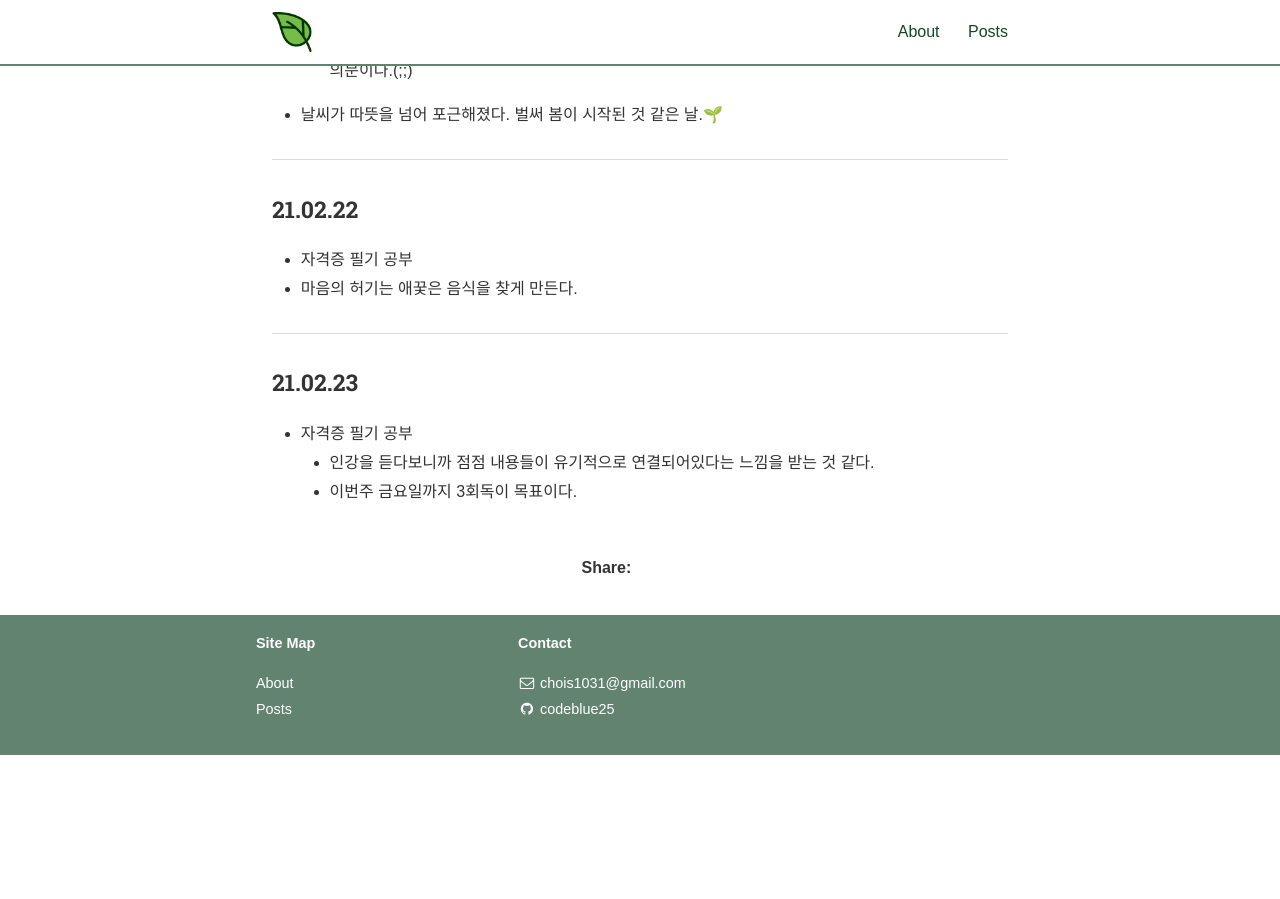
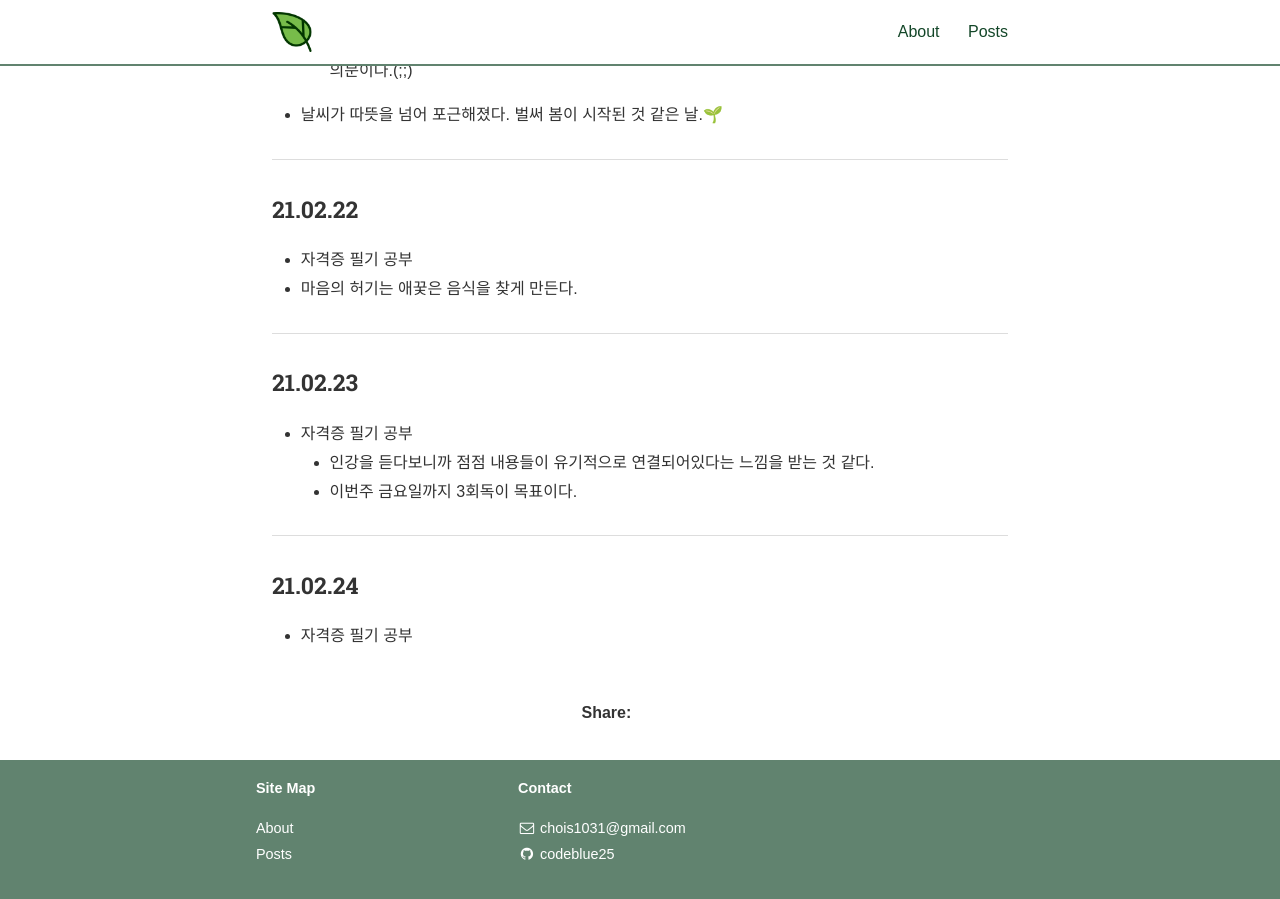
Before and after one commit to codeblue25/codeblue25.github.io, a Jekyll site: the page built from _posts/2021-02-20-26.md, in a window 1280 px wide and 900 px high, scrolled down 574 px. Built offline with Jekyll 4.4.1, drawn with Linux system fonts in a browser that asks for light colours; nearby versions of some CDN libraries; some web fonts are replaced; a style sheet for code colours, icons or effects is not loaded; before the commit the page ends 1329 px from its top, so only the background shows below that.

Commit message:
210224 TIL

```diff
--- a/_posts/2021-02-20-26.md
+++ b/_posts/2021-02-20-26.md
@@ -33,3 +33,9 @@ categories: TIL
 * 자격증 필기 공부
   * 인강을 듣다보니까 점점 내용들이 유기적으로 연결되어있다는 느낌을 받는 것 같다.
   * 이번주 금요일까지 3회독이 목표이다.
+
+---
+
+<h3>21.02.24</h3>
+
+* 자격증 필기 공부
```
